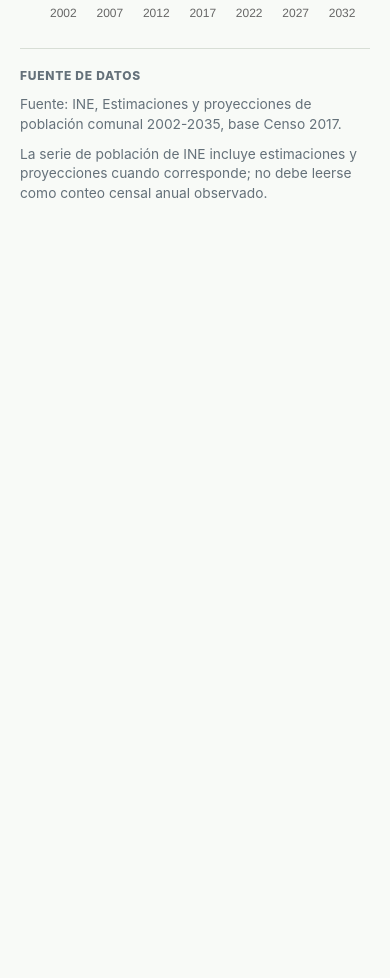
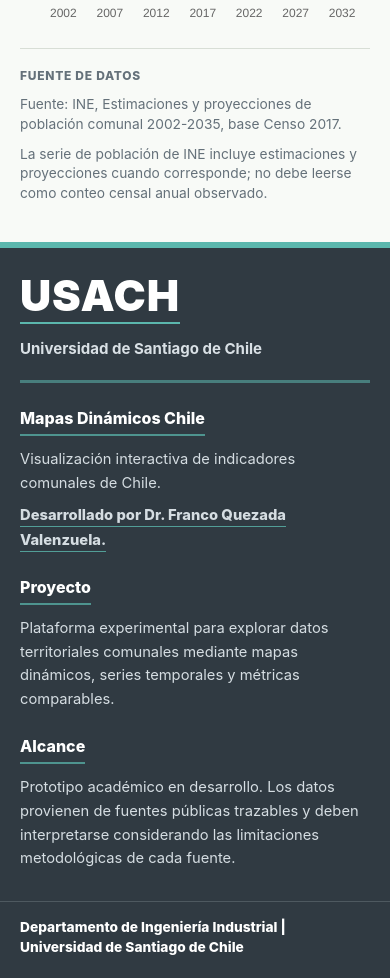
Before and after one commit to FrancoQuezada/mapas-dinamicos-chile, a plain HTML site: page app/index.html in a window 390 px wide. Shown: the part 1338-2316 px from the top of the page. Before the commit the page ends 1562 px from the top, so only its background shows below. Drawn offline with nearby package versions, Linux system fonts and the light colour scheme.

Commit message:
Refine institutional footer

```diff
--- a/app/index.html
+++ b/app/index.html
@@ -82,6 +82,50 @@
       </aside>
     </main>
 
+    <footer
+      id="institutional-footer"
+      class="institutional-footer"
+      aria-label="Pie de página institucional"
+    >
+      <div class="institutional-footer__inner">
+        <section class="footer-brand" aria-label="Identidad institucional">
+          <div class="footer-wordmark">USACH</div>
+          <p>Universidad de Santiago de Chile</p>
+        </section>
+
+        <section class="footer-block">
+          <h2>Mapas Dinámicos Chile</h2>
+          <p>
+            Visualización interactiva de indicadores comunales de Chile.
+          </p>
+          <p class="footer-author">
+            Desarrollado por Dr. Franco Quezada Valenzuela.
+          </p>
+        </section>
+
+        <section class="footer-block">
+          <h2>Proyecto</h2>
+          <p>
+            Plataforma experimental para explorar datos territoriales comunales
+            mediante mapas dinámicos, series temporales y métricas comparables.
+          </p>
+        </section>
+
+        <section class="footer-block footer-block--wide">
+          <h2>Alcance</h2>
+          <p>
+            Prototipo académico en desarrollo. Los datos provienen de fuentes
+            públicas trazables y deben interpretarse considerando las
+            limitaciones metodológicas de cada fuente.
+          </p>
+        </section>
+      </div>
+
+      <div class="institutional-footer__bottom">
+        Departamento de Ingeniería Industrial | Universidad de Santiago de Chile
+      </div>
+    </footer>
+
     <script src="https://unpkg.com/leaflet@1.9.4/dist/leaflet.js"></script>
     <script src="https://cdn.jsdelivr.net/npm/chart.js@4.4.7/dist/chart.umd.min.js"></script>
     <script src="https://cdn.jsdelivr.net/npm/papaparse@5.4.1/papaparse.min.js"></script>
--- a/app/src/styles.css
+++ b/app/src/styles.css
@@ -87,6 +87,7 @@ body {
   margin: 12px 0 0;
   color: var(--muted);
   font-size: 0.95rem;
+  overflow-wrap: anywhere;
 }
 
 .panel-header {
@@ -144,6 +145,7 @@ body {
   margin: 0;
   color: var(--muted);
   font-size: 0.86rem;
+  overflow-wrap: anywhere;
 }
 
 .chart-wrap {
@@ -294,10 +296,107 @@ input[type="range"] {
   font-size: 0.78rem;
 }
 
+.institutional-footer {
+  margin-top: 18px;
+  border-top: 6px solid #5bb7ad;
+  color: #f7fafc;
+  background: #303a42;
+  overflow-x: hidden;
+}
+
+.institutional-footer__inner {
+  display: grid;
+  grid-template-columns:
+    minmax(210px, 0.8fr) minmax(220px, 1fr) minmax(250px, 1.1fr)
+    minmax(280px, 1.2fr);
+  gap: 32px;
+  max-width: 1440px;
+  margin: 0 auto;
+  padding: 30px 32px 32px;
+}
+
+.footer-brand {
+  min-width: 0;
+  padding-right: 28px;
+  border-right: 3px solid rgba(91, 183, 173, 0.55);
+}
+
+.footer-wordmark {
+  display: inline-block;
+  padding-bottom: 7px;
+  border-bottom: 2px solid #5bb7ad;
+  color: #ffffff;
+  font-size: clamp(2.35rem, 4.5vw, 3.8rem);
+  font-weight: 900;
+  line-height: 0.9;
+  letter-spacing: 0.02em;
+}
+
+.footer-brand p {
+  margin: 14px 0 0;
+  color: #d9e0e5;
+  font-size: 0.94rem;
+  font-weight: 700;
+  overflow-wrap: anywhere;
+}
+
+.footer-block {
+  min-width: 0;
+}
+
+.footer-block h2 {
+  display: inline-block;
+  margin: 0 0 12px;
+  padding-bottom: 6px;
+  border-bottom: 2px solid rgba(91, 183, 173, 0.72);
+  color: #ffffff;
+  font-size: 1rem;
+  font-weight: 800;
+  line-height: 1.25;
+}
+
+.footer-block p {
+  margin: 0 0 8px;
+  color: #d5dde2;
+  font-size: 0.94rem;
+  line-height: 1.6;
+  overflow-wrap: anywhere;
+}
+
+.footer-block p:last-child {
+  margin-bottom: 0;
+}
+
+.footer-author {
+  display: inline;
+  padding-bottom: 2px;
+  border-bottom: 1px solid rgba(91, 183, 173, 0.8);
+  color: #ffffff;
+  font-weight: 800;
+}
+
+.institutional-footer__bottom {
+  max-width: 1440px;
+  margin: 0 auto;
+  padding: 16px 32px 18px;
+  border-top: 1px solid rgba(217, 224, 229, 0.18);
+  color: #ffffff;
+  font-size: 0.9rem;
+  font-weight: 800;
+}
+
 @media (max-width: 1100px) {
   .map-controls {
     width: min(520px, calc(100vw - 420px));
     min-width: 320px;
+  }
+
+  .institutional-footer__inner {
+    grid-template-columns: minmax(240px, 1fr) repeat(2, minmax(180px, 1fr));
+  }
+
+  .footer-block--wide {
+    grid-column: 1 / -1;
   }
 }
 
@@ -314,6 +413,7 @@ input[type="range"] {
 
   .side-panel {
     height: auto;
+    width: 100%;
     padding: 24px;
     border-top: 1px solid var(--line);
     border-left: 0;
@@ -331,6 +431,30 @@ input[type="range"] {
   .legend {
     right: 12px;
     bottom: 150px;
+  }
+
+  .institutional-footer__inner {
+    grid-template-columns: 1fr;
+    gap: 24px;
+    width: 100%;
+    max-width: 100vw;
+    padding: 28px 24px 30px;
+  }
+
+  .footer-brand {
+    padding-right: 0;
+    padding-bottom: 20px;
+    border-right: 0;
+    border-bottom: 3px solid rgba(91, 183, 173, 0.55);
+  }
+
+  .footer-block--wide {
+    grid-column: auto;
+  }
+
+  .institutional-footer__bottom {
+    padding: 16px 24px 20px;
+    overflow-wrap: anywhere;
   }
 }
 
@@ -362,4 +486,21 @@ input[type="range"] {
     grid-template-columns: 68px minmax(0, 1fr);
     gap: 10px;
   }
+
+  .institutional-footer__inner {
+    padding-inline: 20px;
+  }
+
+  .footer-wordmark {
+    font-size: 2.7rem;
+  }
+
+  .footer-block p {
+    font-size: 0.92rem;
+  }
+
+  .institutional-footer__bottom {
+    padding-inline: 20px;
+    font-size: 0.86rem;
+  }
 }
```
